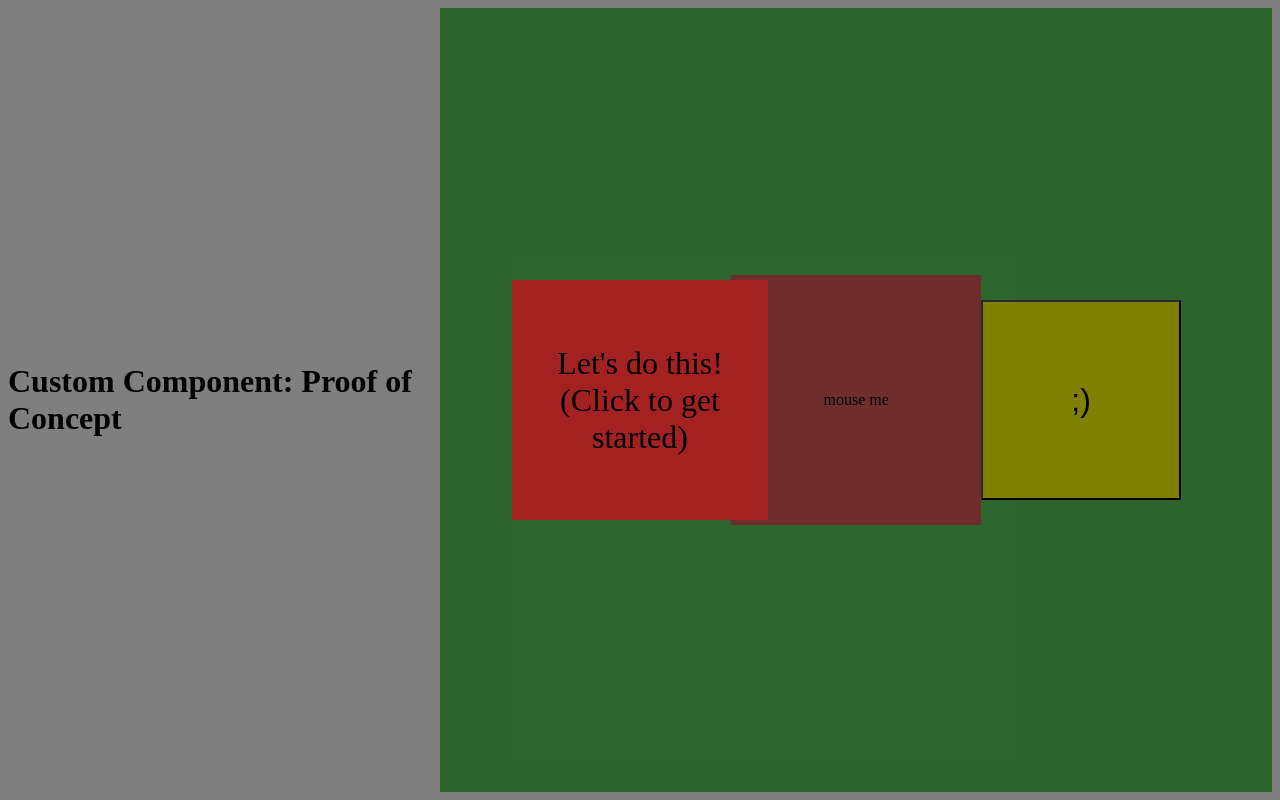
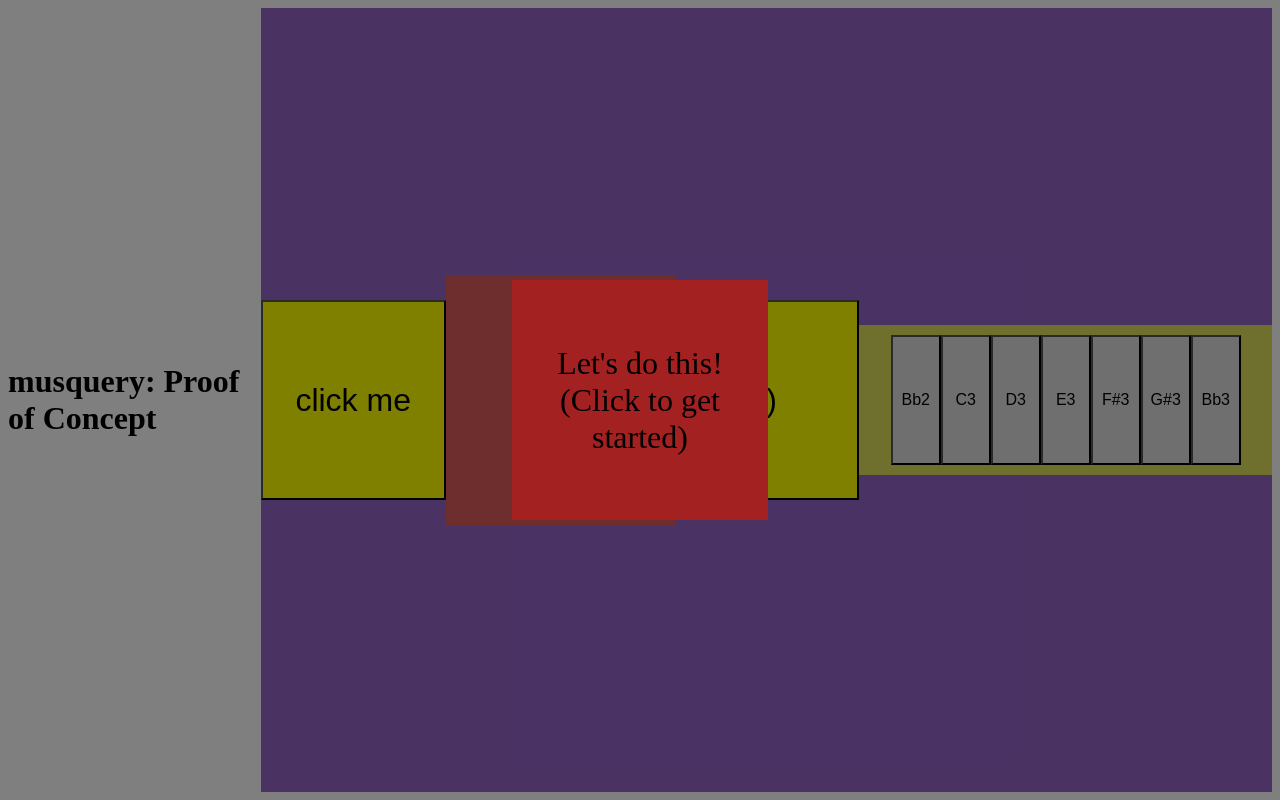
Before and after one commit to eric-mulhern/musquery, a website built with webpack: page index.html in a window 1280 px wide. Built offline with nearby package versions, Linux system fonts and the light colour scheme.

Commit message:
added keyboard POC component

```diff
--- a/client/components/components.js
+++ b/client/components/components.js
@@ -1,20 +1,39 @@
-
-
+import * as tone from 'tone';
 
 export function customComponent(events, componentType = 'button', textContent) {
   document.addEventListener('DOMContentLoaded', (event) => {
-    let musquery = document.getElementById('musquery');
-    if (!musquery) musquery = document.createElement('div');
-    musquery.id = 'musquery';
-    document.querySelector('body').appendChild(musquery);
+    const musquery = getOrCreateContext();
 
     const element = document.createElement(componentType);
     element.innerText = textContent || '';
     element.className = `myFavorite${componentType[0].toUpperCase()}${componentType.substring(1)}s`;
+
     events.forEach(event => {
       element.addEventListener(event.eventType || 'click', event.code);
     });
     musquery.appendChild(element);
+  });
+}
+
+export function keyboard(notes) {
+  document.addEventListener('DOMContentLoaded', (event) => {
+    const musquery = getOrCreateContext();
+    const kb = document.createElement('div');
+    kb.id = 'keyboard';
+    const synth = new tone.Synth().toDestination();
+    console.log('creating keyboard', kb)
+    notes.forEach(note => {
+      const key = document.createElement('button');
+      key.innerText = note;
+      key.className = `keyboardKey`;
+      key.id = note;
+      key.addEventListener('mousedown', () => synth?.triggerAttack(note));
+      key.addEventListener('mouseup', () => synth?.triggerRelease());
+
+      kb.appendChild(key);
+      console.log('creating key', key)
+    });
+    musquery.appendChild(kb);
   });
 }
 
@@ -32,3 +51,13 @@ export function init() {
     document.querySelector('body').appendChild(overlay);
   });
 }
+
+function getOrCreateContext() {
+  let musquery = document.getElementById('musquery');
+  if (!musquery) {
+    musquery = document.createElement('div');
+    musquery.id = 'musquery';
+    document.querySelector('body').appendChild(musquery);
+  }
+  return musquery;
+}
--- a/client/index.js
+++ b/client/index.js
@@ -1,12 +1,16 @@
-// uncomment so that webpack can bundle styles
 import styles from './scss/application.scss';
-
-import { init, customComponent } from "./components/components.js";
+import { init, customComponent, keyboard } from "./components/components.js";
 import * as tone from 'tone';
 
-const myToneCode = () => {
-  const synth = new tone.Synth().toDestination();
-  synth?.triggerAttackRelease('C4', '8n');
+
+const synth = new tone.Synth().toDestination();
+
+const playNote = () => {
+  synth?.triggerAttack('F3');
+}
+
+const releaseNote = () => {
+  synth?.triggerRelease();
 }
 
 const myToneCode2 = () => {
@@ -59,7 +63,12 @@ const myToneCode3 = () => {
 // click before triggering any ToneJS code – this prevents a runtime error
 init();
 
-// @params: custom code to trigger on event, element type, event to trigger custom code
-customComponent([{ code: myToneCode }], 'button', 'click me');
+/* @param: array of objects containing custom code to trigger on event and optional event type (defaults to click),
+ *   Array<{ code: Function, eventType: string}>
+ * @param: element type (defaults to button)
+ * @param: element text (defaults to empty string)
+ */
+customComponent([{ code: playNote, eventType: 'mousedown' }, { code: releaseNote, eventType: 'mouseup' }], 'button', 'click me');
 customComponent([{ code: myToneCode2, eventType: 'mouseover' }], 'div', 'mouse me');
 customComponent([{ code: myToneCode3 }], 'button', ';)');
+keyboard(['Bb2', 'C3', 'D3', 'E3', 'F#3', 'G#3', 'Bb3']);
--- a/client/scss/application.scss
+++ b/client/scss/application.scss
@@ -10,7 +10,7 @@ body {
   justify-content: center;
   width: 80%;
   height: 100%;
-  background-color: rgba(93,200,93);
+  background-color: rgba(150,100,200);
 }
 
 .myFavoriteButtons {
@@ -56,3 +56,23 @@ body {
   background-color: rgba(163,33,33);
   font-size: 2rem;
 }
+
+#keyboard {
+  width: 450px;
+  height: 150px;
+  background-color: rgba(223,223,93);
+  display: flex;
+  align-items: center;
+  justify-content: center;
+  font-size: 1rem;
+}
+
+.keyboardKey {
+  width: 50px;
+  height: 130px;
+  background-color: rgba(223,223,223);
+  display: flex;
+  align-items: center;
+  justify-content: center;
+  font-size: 1rem;
+}
--- a/index.html
+++ b/index.html
@@ -1,10 +1,10 @@
 <html>
 <head>
   <meta charset="UTF-8">
-  <title>Custom Component: Proof of Concept</title>
+  <title>musquery: Proof of Concept</title>
 </head>
 <body>
-  <h1>Custom Component: Proof of Concept</h1>
+  <h1>musquery: Proof of Concept</h1>
   <div id="root"></div>
 </body>
 </html>
```
Also changed, not shown: 2 other files.
